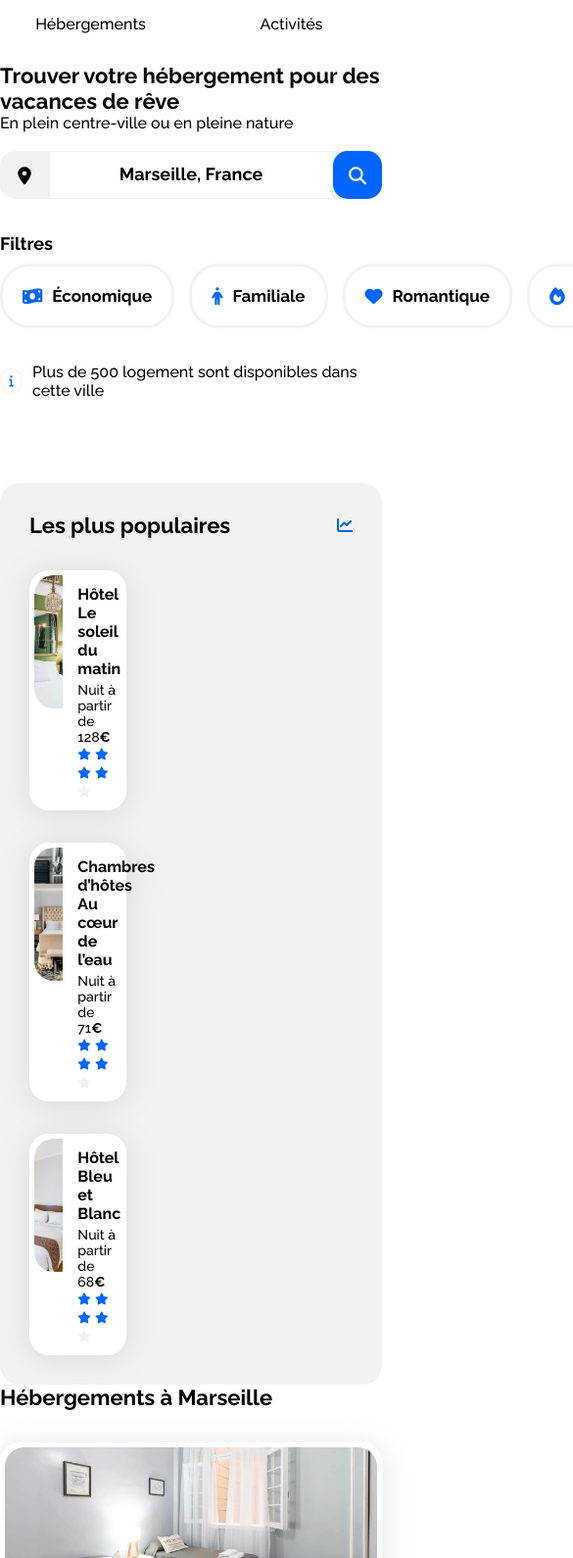
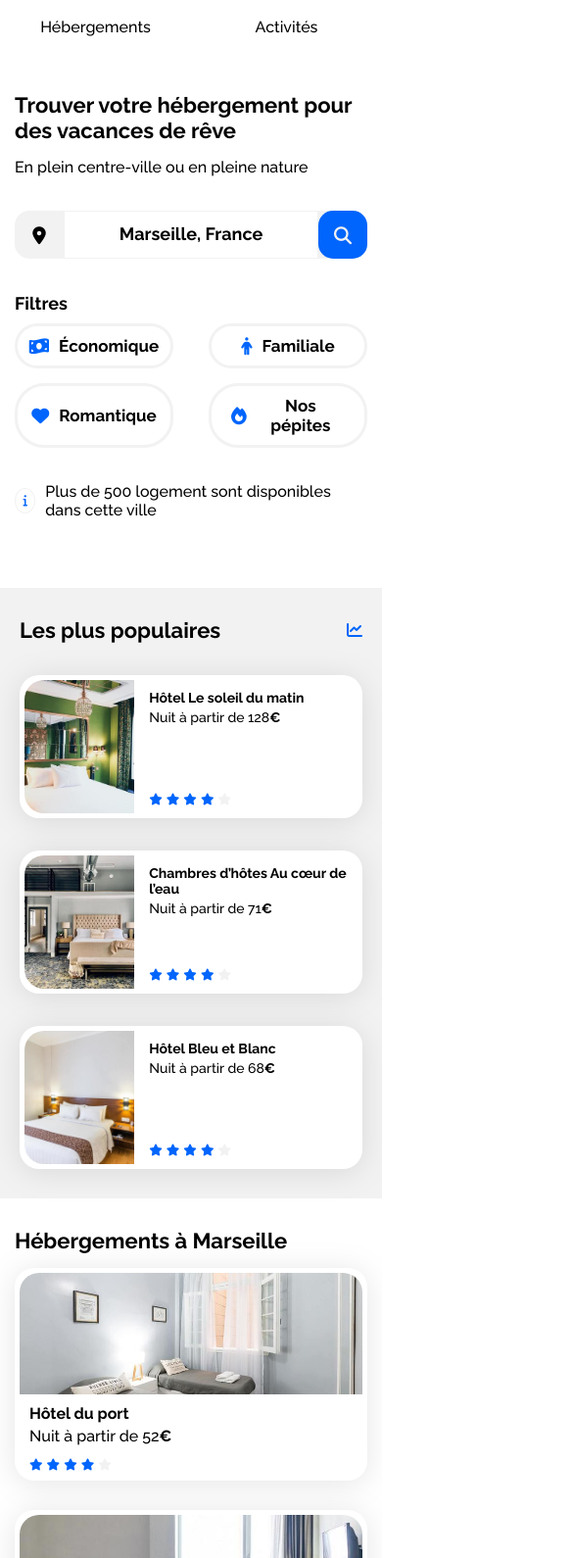
Before and after one commit to MisterPoy/Booki-s-project, a plain HTML site: page index.html in a window 390 px wide. Shown: the part 66-1656 px from the top of the page at 98% size, 585 px wide, since content can reach past the window. Drawn offline with Linux system fonts and the light colour scheme.

Commit message:
Update style.css

```diff
--- a/css/style.css
+++ b/css/style.css
@@ -143,11 +143,11 @@ header {
 }
 
 .headline {
-    height: 55px;
-    padding: 0;
     display: flex;
     flex-direction: column;
     justify-content: space-between;
+    gap: 15px;
+    box-sizing: border-box;
 }
 
 .filter-bar h2 {
@@ -507,7 +507,7 @@ dd {
 
     .populaires-cards a {
         width: 30%;
-    }²
+    }
 
     .populaires-cards .card-title {
         font-size: 14px;
@@ -534,6 +534,9 @@ dd {
         max-width: 767px;
         min-width: 320px;
         padding: 0;
+        display: flex;
+        flex-direction: column;
+        gap: 30px;
         box-sizing: border-box;
     }
     /******************** Header ********************/
@@ -546,18 +549,21 @@ dd {
     .nav-head {
         display: flex;
         flex-direction: column;
-        align-items: center;
         box-sizing: border-box;
     }
 
     .logo-container {
         display: flex;
         width: 100%;
+        height: 100%;
+        justify-content: center;
+        align-items: center;
     }
 
     .hebergements-and-activites {
         width: 100%;
-        height: 30%;
+        height: 27%;
+        gap: 0px;
     }
 
     .hebergements-and-activites-link {
@@ -582,9 +588,12 @@ dd {
 
     /**** Headline *****/
 
+    .info-group {
+        padding: 0 15px 0 15px;
+        margin-bottom: 20px;
+    }
 
     .headline {
-        height: 55px;
         padding: 0;
         display: flex;
         flex-direction: column;
@@ -662,18 +671,31 @@ dd {
         color: var(--main-bg-color)
     }
 
+    .filter-buttons {
+        display: flex;
+        flex-wrap: wrap;
+        justify-content: space-between;
+        gap: 15px;
+    }
+
+    .filter-buttons button {
+        width: 45%;
+    }
+    /*********** hebergement-and-populaires **********/
+
     .hebergements-and-populaires {
         display: flex;
         flex-direction: column-reverse;
         justify-content: space-between;
+        gap: 15px;
     }
 
     section.hebergements {
         background-color: white;
         border-radius: 0px;
-        padding: 0;
+        padding: 15px;
         box-sizing: border-box;
-
+        gap: 15px;
     }
 
     .hebergements-cards {
@@ -686,4 +708,33 @@ dd {
         flex-direction: column;
     }
 
+    .populaires-cards a {
+        width: 100%;
+    }
+
+    section.populaires {
+        border-radius: 0px;
+        padding: 30px 20px 30px 20px;
+    }
+
+    /********** Activites **********/
+    .activites-cards-main {
+        display: flex;
+        flex-direction: column;
+        gap: 30px
+    }
+
+    .activites-card {
+        height: 200px;
+    }
+
+    .activites-cards-main a{
+        width: 100%;
+        height: 25%;
+    }
+    /******* FOOTER **********/
+
+    footer {
+        flex-direction: column;
+    }
 }
```
